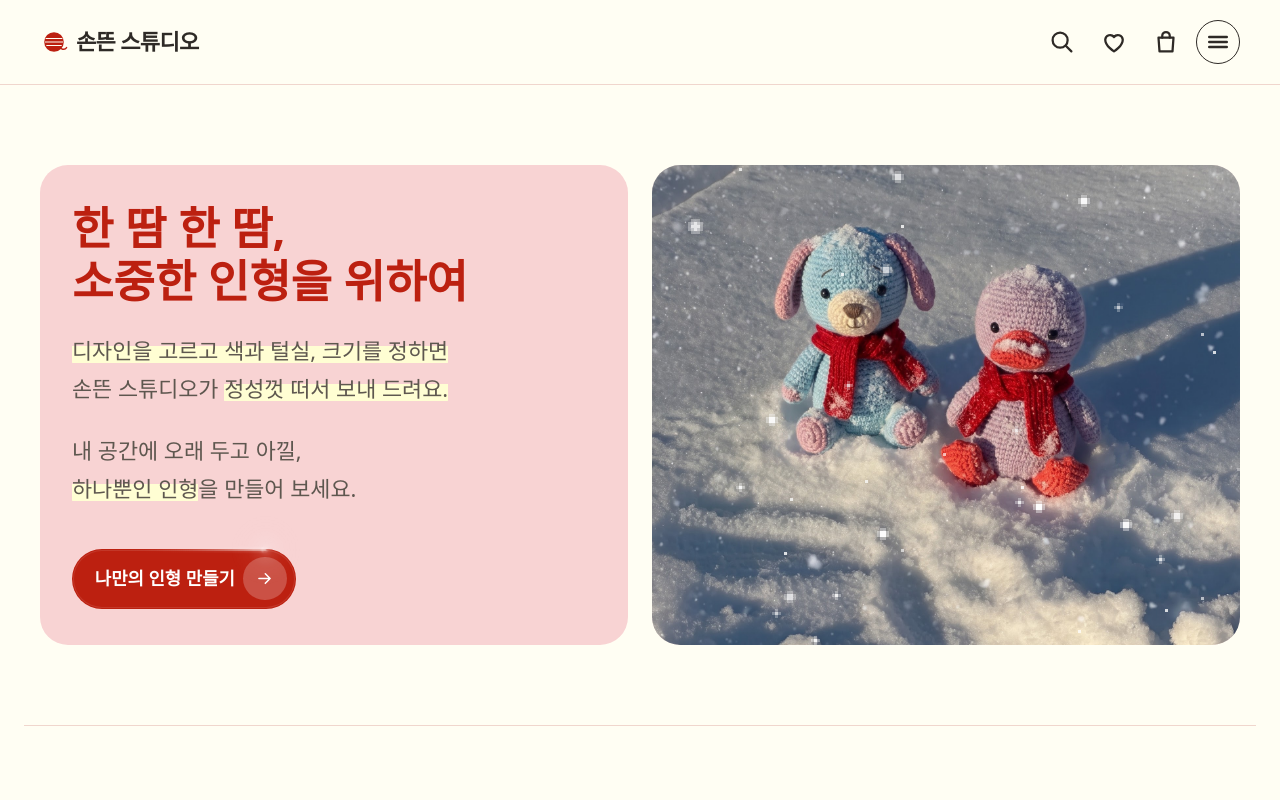
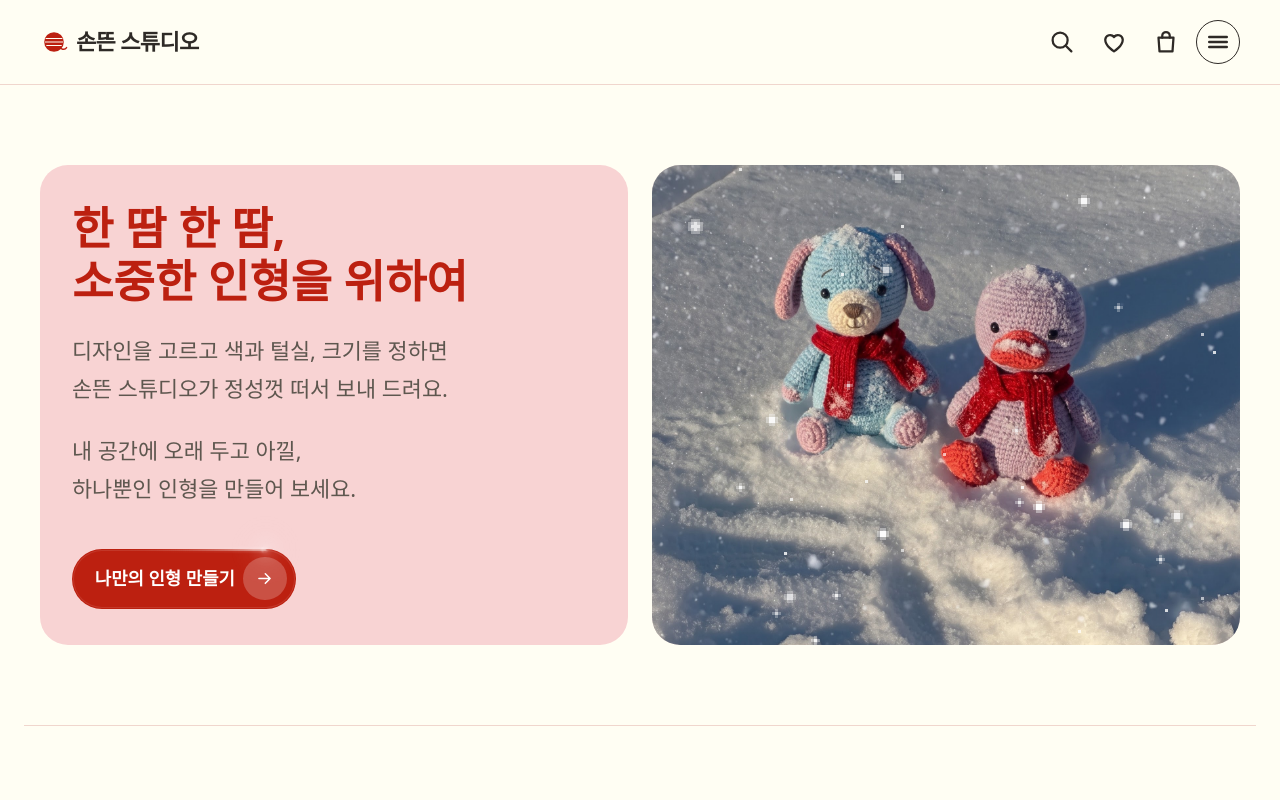
Before and after one commit to uuu9ohc-prog/my-shop, a React (Vite) app: page /home in a window 1280 px wide. Shown: the top 800 px of the page. Built offline with nearby package versions, Linux system fonts and the light colour scheme; a web font is replaced by a local one.

Commit message:
P1 소개 문구: 형광펜·타이핑 효과 제거, 문단째 0.7초 동안 나타나게 변경
Co-Authored-By: Claude Opus 5.5 <noreply@anthropic.com>

```diff
--- a/src/components/TextType.css
+++ /dev/null
@@ -1,100 +0,0 @@
-.text-type {
-  position: relative;
-  display: inline-block;
-  white-space: pre-wrap;
-}
-
-.text-type__sr {
-  position: absolute;
-  width: 1px;
-  height: 1px;
-  padding: 0;
-  margin: -1px;
-  overflow: hidden;
-  clip: rect(0, 0, 0, 0);
-  white-space: nowrap;
-  border: 0;
-}
-
-.text-type__char {
-  position: relative;
-}
-
-.text-type__char--selected {
-  background-color: color-mix(in srgb, currentColor 25%, transparent);
-}
-
-/* 형광펜: 문구를 다 치면 글자 아래쪽 60% 높이로 왼쪽→오른쪽 칠해짐 */
-.text-type__mark {
-  background-image: linear-gradient(var(--text-type-highlight, #6fceec), var(--text-type-highlight, #6fceec));
-  background-repeat: no-repeat;
-  background-position: 0 88%;
-  background-size: 0% 60%;
-  border-radius: 0.15em;
-  -webkit-box-decoration-break: clone;
-  box-decoration-break: clone;
-  transition: background-size 0.7s cubic-bezier(0.25, 0.8, 0.3, 1);
-}
-
-.text-type__mark--on {
-  background-size: 100% 60%;
-}
-
-@media (prefers-reduced-motion: reduce) {
-  .text-type__mark {
-    transition: none;
-  }
-}
-
-.text-type__caret {
-  display: inline-block;
-  width: 0;
-}
-
-.text-type__cursor {
-  position: absolute;
-  top: 0;
-  left: 0;
-  white-space: pre;
-  pointer-events: none;
-  transition: opacity 0.2s ease;
-  will-change: transform;
-}
-
-.text-type__cursor--hidden {
-  opacity: 0;
-}
-
-.text-type__blink {
-  display: inline-block;
-}
-
-.text-type__cursor--character .text-type__blink {
-  margin-left: 0.25rem;
-}
-
-.text-type__shape {
-  display: inline-block;
-  margin-left: 0.06em;
-  background-color: currentColor;
-}
-
-.text-type__cursor--bar .text-type__shape {
-  width: max(2px, 0.07em);
-  height: 1.1em;
-  vertical-align: -0.2em;
-  border-radius: 1px;
-}
-
-.text-type__cursor--block .text-type__shape {
-  width: 0.56em;
-  height: 1.1em;
-  border-radius: 0.06em;
-}
-
-.text-type__cursor--underscore .text-type__shape {
-  width: 0.56em;
-  height: max(2px, 0.075em);
-  vertical-align: -0.12em;
-  border-radius: 1px;
-}
--- a/src/components/TextType.jsx
+++ /dev/null
@@ -1,149 +0,0 @@
-import { useEffect, useLayoutEffect, useRef, useState } from 'react'
-import './TextType.css'
-
-const prefersReducedMotion = () =>
-  typeof window !== 'undefined' &&
-  window.matchMedia?.('(prefers-reduced-motion: reduce)').matches
-
-/*
-  타이핑 효과 (클래스 구조는 React Bits TextType CSS 기준)
-  - text: 줄바꿈은 '\n'
-  - startDelay: 시작 전 대기(ms), typingSpeed: 글자당 간격(ms)
-  - hideCursorWhenDone: 다 친 뒤 커서 숨김 (여러 문단을 이어 칠 때 앞 문단용)
-  - 화면 읽기 프로그램에는 처음부터 전체 문장을 읽어 주고, 아직 안 친 글자도 자리를 차지해 레이아웃이 흔들리지 않음
-*/
-export default function TextType({
-  as: Tag = 'p',
-  text,
-  startDelay = 0,
-  typingSpeed = 60,
-  cursor = 'bar',
-  hideCursorWhenDone = false,
-  highlights = [],
-  highlightColor,
-  onComplete,
-  className = '',
-}) {
-  const chars = Array.from(text)
-
-  // 형광펜 구간: 각 문구가 처음 나오는 위치(글자 단위)
-  const ranges = highlights
-    .map((phrase) => {
-      const at = Array.from(text.slice(0, Math.max(0, text.indexOf(phrase)))).length
-      return text.includes(phrase) ? { start: at, end: at + Array.from(phrase).length } : null
-    })
-    .filter(Boolean)
-  const rangeAt = (i) => ranges.findIndex((r) => i >= r.start && i < r.end)
-  const reduced = prefersReducedMotion()
-  const [count, setCount] = useState(reduced ? chars.length : 0)
-  const [started, setStarted] = useState(reduced)
-  const rootRef = useRef(null)
-  const cursorRef = useRef(null)
-  const blinkRef = useRef(null)
-  const done = count >= chars.length
-
-  // 타이핑 진행
-  useEffect(() => {
-    if (reduced) return
-    const id = setTimeout(
-      () => {
-        if (!started) setStarted(true)
-        else if (!done) setCount((c) => c + 1)
-      },
-      started ? typingSpeed : startDelay,
-    )
-    return () => clearTimeout(id)
-  }, [reduced, started, done, count, startDelay, typingSpeed])
-
-  useEffect(() => {
-    if (done && started) onComplete?.()
-    // onComplete는 끝날 때 한 번만 부르면 되므로 의존성에서 제외
-    // eslint-disable-next-line react-hooks/exhaustive-deps
-  }, [done, started])
-
-  // 커서를 방금 친 글자 바로 오른쪽(글자 높이 가운데)에 둠. 창 크기가 바뀌어도 따라감
-  useLayoutEffect(() => {
-    const place = () => {
-      const root = rootRef.current
-      const cur = cursorRef.current
-      if (!root || !cur) return
-      const els = root.querySelectorAll('.text-type__char')
-      const prev = els[count - 1]
-      const next = els[count]
-      // 앞 글자가 줄바꿈이거나 아직 아무것도 안 쳤으면 다음 글자의 왼쪽에 둠
-      const useNext = !prev || chars[count - 1] === '\n'
-      const ref = useNext ? next : prev
-      if (!ref) return
-      const r = ref.getBoundingClientRect()
-      const base = root.getBoundingClientRect()
-      const x = (useNext ? r.left : r.right) - base.left
-      const y = r.top - base.top
-      cur.style.height = `${r.height}px`
-      cur.style.transform = `translate(${x}px, ${y}px)`
-    }
-    place()
-    window.addEventListener('resize', place)
-    return () => window.removeEventListener('resize', place)
-  }, [count])
-
-  // 커서 깜빡임
-  useEffect(() => {
-    const el = blinkRef.current
-    if (!el || reduced || !el.animate) return
-    const anim = el.animate([{ opacity: 1 }, { opacity: 1, offset: 0.5 }, { opacity: 0, offset: 0.5 }, { opacity: 0 }], {
-      duration: 1000,
-      iterations: Infinity,
-    })
-    return () => anim.cancel()
-  }, [reduced])
-
-  const cursorHidden = !started || reduced || (done && hideCursorWhenDone)
-
-  // 글자를 형광펜 구간별로 묶음. 아직 안 친 글자는 보이지 않게 자리만 차지
-  const groups = []
-  chars.forEach((ch, i) => {
-    const r = rangeAt(i)
-    const last = groups[groups.length - 1]
-    if (last && last.range === r) last.items.push(i)
-    else groups.push({ range: r, items: [i] })
-  })
-  const renderChar = (i) => (
-    <span key={i} className="text-type__char" style={i < count ? undefined : { visibility: 'hidden' }}>
-      {chars[i]}
-    </span>
-  )
-
-  return (
-    <Tag
-      ref={rootRef}
-      className={`text-type ${className}`.trim()}
-      style={highlightColor ? { '--text-type-highlight': highlightColor } : undefined}
-    >
-      <span className="text-type__sr">{text}</span>
-      <span aria-hidden="true">
-        {groups.map((g) =>
-          g.range === -1 ? (
-            g.items.map(renderChar)
-          ) : (
-            <span
-              key={`m${g.items[0]}`}
-              className={`text-type__mark${count >= ranges[g.range].end ? ' text-type__mark--on' : ''}`}
-            >
-              {g.items.map(renderChar)}
-            </span>
-          ),
-        )}
-      </span>
-      <span
-        ref={cursorRef}
-        aria-hidden="true"
-        style={{ display: 'flex', alignItems: 'center', lineHeight: 0 }}
-        className={`text-type__cursor text-type__cursor--${cursor}${cursorHidden ? ' text-type__cursor--hidden' : ''}`}
-      >
-        <span ref={blinkRef} className="text-type__blink">
-          <span className="text-type__shape" style={{ verticalAlign: 'middle' }} />
-        </span>
-      </span>
-    </Tag>
-  )
-}
--- a/src/pages/P1Home.jsx
+++ b/src/pages/P1Home.jsx
@@ -3,7 +3,6 @@ import { Link } from 'react-router-dom'
 import Placeholder from '../components/Placeholder.jsx'
 import Footer from '../components/Footer.jsx'
 import { ArrowLeft, ArrowRight } from '../components/Icons.jsx'
-import TextType from '../components/TextType.jsx'
 import StarBorder from '../components/StarBorder.jsx'
 import heroPhoto from '../images/hero-direction-animal.jpg'
 import scenePicnic from '../images/scene-picnic.webp'
@@ -13,13 +12,10 @@ import sceneBeach from '../images/scene-beach.jpg'
 import PixelSnow from '../components/PixelSnow.jsx'
 import { useScrollReveal, useSwipe } from '../hooks.js'
 
-// S1-1 소개 문구 타이핑 효과: 첫 문단을 다 친 뒤 잠깐 쉬고 두 번째 문단을 이어서 침
-const HERO_LINE_1 = '디자인을 고르고 색과 털실, 크기를 정하면\n손뜬 스튜디오가 정성껏 떠서 보내 드려요.'
-const HERO_LINE_2 = '내 공간에 오래 두고 아낄,\n하나뿐인 인형을 만들어 보세요.'
-const HERO_START = 400
-const HERO_SPEED = 55
-const HERO_HIGHLIGHT = '#fffed3' // 형광펜 색
-const HERO_LINE_2_START = HERO_START + Array.from(HERO_LINE_1).length * HERO_SPEED + 500
+// S1-1 소개 문구: 문단마다 한 번에 나타남 (타이핑·형광펜 효과 제거, 2026-11-23)
+// 나타나는 시간·곡선은 이전 형광펜과 같게(0.7s) — site.css '.hero__lead'
+const HERO_START = 400 // 첫 문단 시작(ms)
+const HERO_FADE = 700 // 한 문단이 나타나는 시간(ms)
 
 // S1-4 사용 예시 장면 — photo 가 있으면 사진, 없으면 자리 표시. 사진이 생기면 photo 만 채우면 됨
 const SCENES = [
@@ -83,21 +79,17 @@ export default function P1Home() {
               <br />
               소중한 인형을 위하여
             </h1>
-            <TextType
-              text={HERO_LINE_1}
-              startDelay={HERO_START}
-              typingSpeed={HERO_SPEED}
-              hideCursorWhenDone
-              highlights={['디자인을 고르고 색과 털실, 크기를 정하면', '정성껏 떠서 보내 드려요.']}
-              highlightColor={HERO_HIGHLIGHT}
-            />
-            <TextType
-              text={HERO_LINE_2}
-              startDelay={HERO_LINE_2_START}
-              typingSpeed={HERO_SPEED}
-              highlights={['하나뿐인 인형']}
-              highlightColor={HERO_HIGHLIGHT}
-            />
+            {/* 첫 문단이 다 나타나면 두 번째 문단이 이어서 나타남 */}
+            <p className="hero__lead" style={{ '--lead-delay': `${HERO_START}ms` }}>
+              디자인을 고르고 색과 털실, 크기를 정하면
+              <br />
+              손뜬 스튜디오가 정성껏 떠서 보내 드려요.
+            </p>
+            <p className="hero__lead" style={{ '--lead-delay': `${HERO_START + HERO_FADE}ms` }}>
+              내 공간에 오래 두고 아낄,
+              <br />
+              하나뿐인 인형을 만들어 보세요.
+            </p>
             {/* B1-1 핵심 행동 → P2 — 테두리를 따라 별빛이 도는 StarBorder (React Bits, 2026-11-17)
                 마우스를 올리면 한 바퀴 빠르게 돌고(lap), 누르면 빛이 퍼짐(clickPulse). 버튼 모양은 기존 빨간 알약 그대로 */}
             <StarBorder
--- a/src/styles/site.css
+++ b/src/styles/site.css
@@ -1799,8 +1799,24 @@ svg {
   }
 }
 
+/* 히어로 소개 문단 — 글자를 하나씩 치지 않고 문단째 나타남.
+   시간·곡선은 이전 형광펜(0.7s, cubic-bezier(0.25, 0.8, 0.3, 1))과 같게 (2026-11-23) */
+.hero__lead {
+  animation: hero-lead-in 0.7s cubic-bezier(0.25, 0.8, 0.3, 1) var(--lead-delay, 0s) both;
+}
+
+@keyframes hero-lead-in {
+  from {
+    opacity: 0;
+  }
+  to {
+    opacity: 1;
+  }
+}
+
 @media (prefers-reduced-motion: reduce) {
-  .hero__text {
+  .hero__text,
+  .hero__lead {
     animation: none;
   }
 }
```
